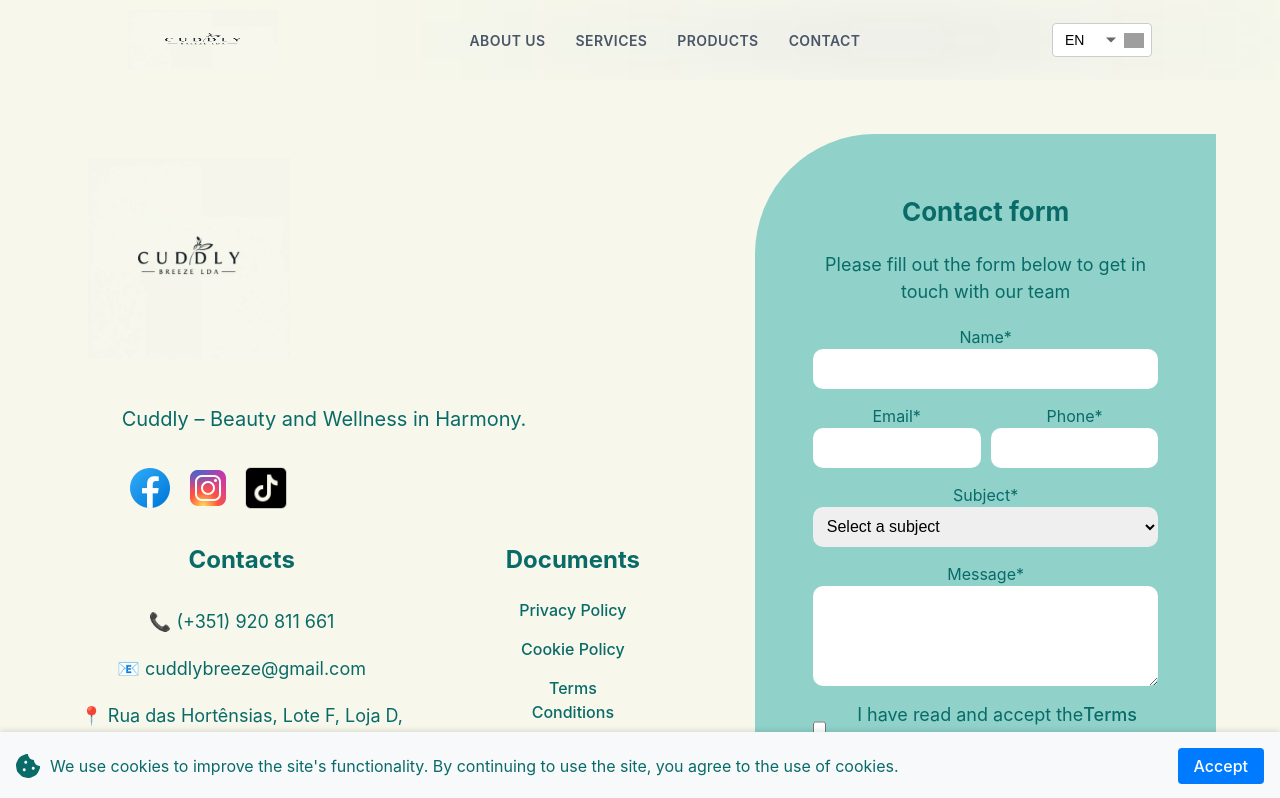
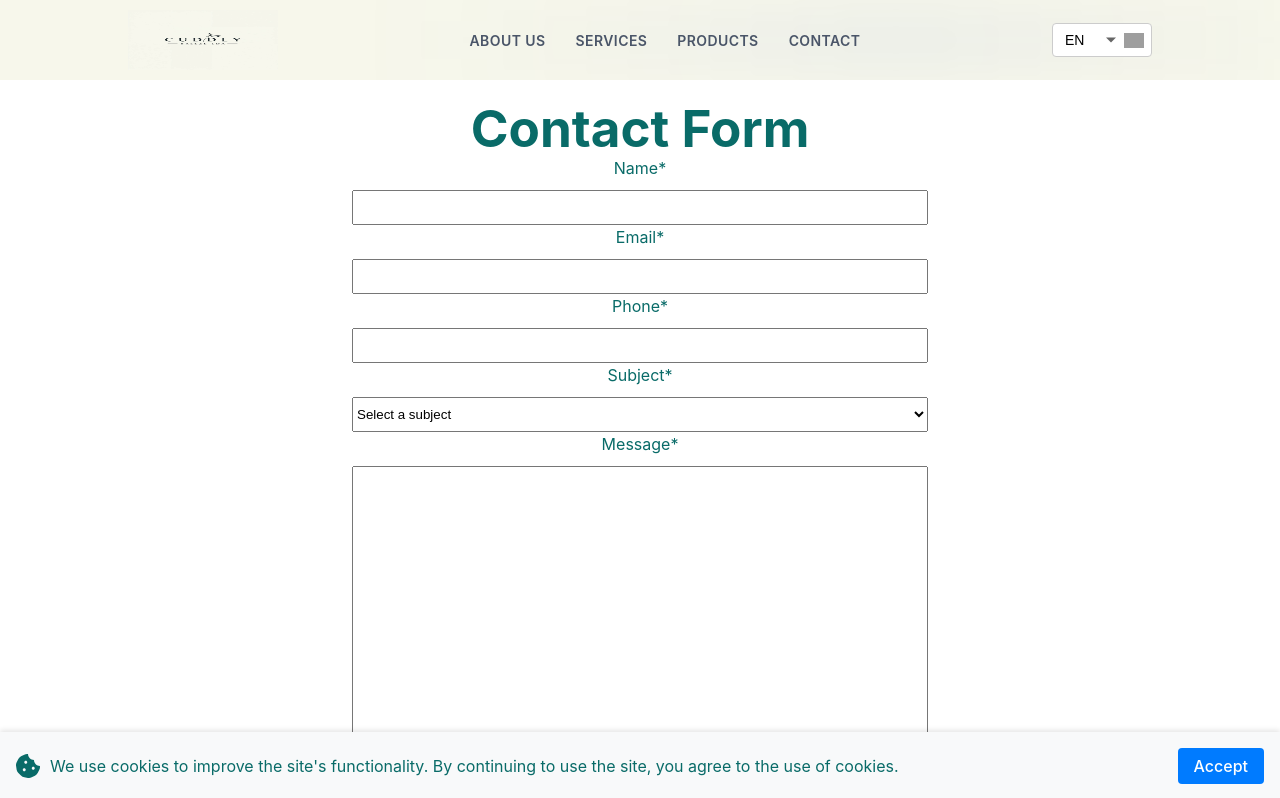
Before and after one commit to SPAWNKID19XX/cuddly, a React (Vite) app in the folder client/: page /contact in a window 1280 px wide. Shown: the top 798 px of the page. Built offline with nearby package versions, Linux system fonts and the light colour scheme; grey boxes are pictures that could not be loaded.

Commit message:
[ADD] Contact form

```diff
--- a/client/src/App.tsx
+++ b/client/src/App.tsx
@@ -10,6 +10,7 @@ import TermsConditions from './pages/terms-conditions/TermsConditions.tsx'
 import AboutUs from "./components/AboutUs/AboutUs.tsx";
 import MainBaner from "./components/MainBanner/MainBaner.tsx";
 import Product from "./components/Products/Product.tsx";
+import ContactForm from "./components/ContactForm/ContactForm.tsx";
 
 
 function App() {
@@ -27,6 +28,12 @@ function App() {
                 <Route path="/products" element={
                     <>
                         <Product />
+                    </>
+                }/>
+
+                <Route path="/contact" element={
+                    <>
+                        <ContactForm />
                     </>
                 }/>
 
--- /dev/null
+++ b/client/src/components/ContactForm/ContactForm.css
@@ -0,0 +1,31 @@
+.contact-form-section{
+    margin-top: 100px;
+}
+
+
+.contact-form-section .container{
+    width: 50%;
+    margin: 0 auto;
+
+}
+
+
+.contact-form-section .container form{
+    display: grid;
+    width: 90%;
+    margin: 0 auto;
+}
+
+.contact-form-section .container form input{
+    height: 35px;
+    margin-top:10px;
+}
+
+.contact-form-section .container form textarea{
+    height: 300px;
+    margin-top: 10px;
+}
+.contact-form-section .container form select{
+    margin-top: 10px;
+    height: 35px;
+}
--- /dev/null
+++ b/client/src/components/ContactForm/ContactForm.tsx
@@ -0,0 +1,161 @@
+import './ContactForm.css'
+import {useState} from "react";
+import axios from "axios";
+import {useTranslation} from "react-i18next";
+
+const ContactForm = () => {
+    const {t} = useTranslation();
+
+    interface SubjectOption {
+        value: string;
+        label: string;
+    }
+
+    const subjectOptions: SubjectOption[] = [
+        {value: '', label: t("ftr.frm.fields.subject.lt.0")},
+        {value: 'general', label: t("ftr.frm.fields.subject.lt.1")},
+        {value: 'support', label: t("ftr.frm.fields.subject.lt.2")},
+        {value: 'feedback', label: t("ftr.frm.fields.subject.lt.3")}
+    ];
+
+    const [selectedSubject, setSelectedSubject] = useState<string>('');
+
+    const handleSubjectChange = (event: React.ChangeEvent<HTMLSelectElement>) => {
+        setSelectedSubject(event.target.value);
+    };
+
+    const [formData, setFormData] = useState({
+        name: '',
+        email: '',
+        phone: '',
+        subject: '',
+        message: '',
+        accepted: false,
+    });
+
+    const handleChange = (e: React.ChangeEvent<HTMLInputElement | HTMLTextAreaElement | HTMLSelectElement>) => {
+        const target = e.target;
+        const value = target instanceof HTMLInputElement && target.type === 'checkbox'
+            ? target.checked
+            : target.value;
+        const name = target.name;
+
+        setFormData(prev => ({
+            ...prev,
+            [name]: value,
+        }));
+    };
+
+
+    const handleSubmit = async (e: React.FormEvent) => {
+        e.preventDefault();
+
+        if (!formData.accepted) {
+            alert(t("ftr.frm.errors.privacy"));
+            return;
+        }
+        try {
+            const response = await axios.post('http://127.0.0.1:8000/api/v1/main/', formData);
+            console.log('Success:', response.data);
+            alert(t("ftr.frm.success_msg"));
+            setFormData({
+                name: '',
+                email: '',
+                phone: '',
+                subject: '',
+                message: '',
+                accepted: false,
+            });
+            setSelectedSubject('');
+        } catch (error: Error | unknown) {
+            console.error('Error:', error);
+            alert(t("ftr.frm.error_msg"));
+        }
+    };
+
+    return (
+        <div className='contact-form-section'>
+            <div className="container">
+                <h1>Contact Form</h1>
+                <form onSubmit={handleSubmit}>
+                    <label htmlFor="name">{t("ftr.frm.fields.name")}*</label>
+                    <input
+                        type="text"
+                        id="name"
+                        name="name"
+                        value={formData.name}
+                        onChange={handleChange}
+                        required
+                    />
+
+                    <label htmlFor="email">Email*</label>
+                    <input
+                        type="email"
+                        id="email"
+                        name="email"
+                        value={formData.email}
+                        onChange={handleChange}
+                        required
+                    />
+                    <label htmlFor="phone">{t("ftr.frm.fields.phone")}*</label>
+                    <input
+                        type="tel"
+                        id="phone"
+                        name="phone"
+                        value={formData.phone}
+                        onChange={handleChange}
+                        required
+                    />
+                    <label htmlFor="subject">{t("ftr.frm.fields.subject.title")}*</label>
+                    <select
+                        name="subject"
+                        id="subject"
+                        value={selectedSubject}
+                        onChange={(e) => {
+                            handleSubjectChange(e);
+                            handleChange(e);
+                        }}
+                        required
+                    >
+                        {subjectOptions.map((option) => (
+                            <option key={option.value} value={option.value}>
+                                {option.label}
+                            </option>
+                        ))}
+                    </select>
+
+                    <label htmlFor="message">{t("ftr.frm.fields.msg")}*</label>
+                    <textarea
+                        id="message"
+                        name="message"
+                        value={formData.message}
+                        onChange={handleChange}
+                        required
+                    />
+                    <div className='checkbox'>
+                        <input
+                            type="checkbox"
+                            id="accepted"
+                            name="accepted"
+                            checked={formData.accepted}
+                            onChange={handleChange}
+                        />
+                        <span>
+                {t("ftr.frm.fields.axcept.0")}
+                            <a
+                                href="/politica-privacidade"
+                                target="_blank"
+                                rel="noopener noreferrer"
+                            >
+                    {t("ftr.frm.fields.axcept.1")}
+                </a>
+            </span>
+                    </div>
+                    <button type="submit">{t("ftr.frm.btn")}</button>
+                </form>
+            </div>
+        </div>
+    );
+};
+
+export default ContactForm;
--- a/client/src/components/NavBar/NavBar.tsx
+++ b/client/src/components/NavBar/NavBar.tsx
@@ -21,7 +21,7 @@ const Navbar = () => {
     const navItems: NavItem[] = [
         {id: 1, name: t("navbar.0"), link: '/about_us/'},
         {id: 2, name: t("navbar.1"), link: '/services/'},
-        {id: 3, name: t("navbar.2"), link: '/Products/'},
+        {id: 3, name: t("navbar.2"), link: '/products/'},
         {id: 4, name: t("navbar.3"), link: '/contact/'}
     ];
 
```
